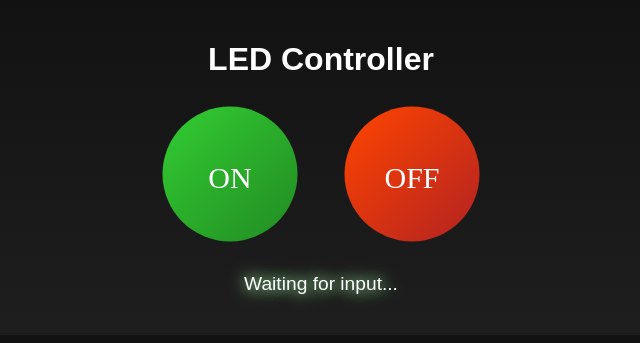
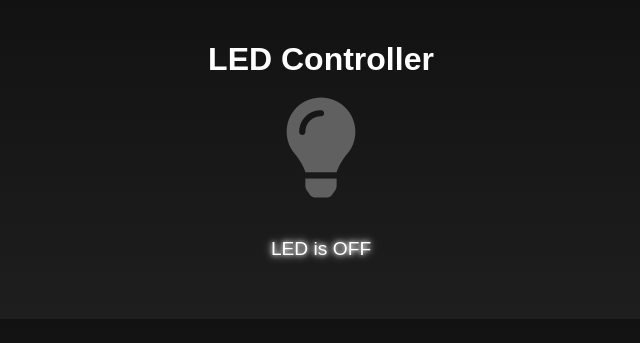
Before and after one commit to ultiblox/SerialCommand, a Flask app: page / in a window 1280 px wide. Shown: the top 343 px of the page, without its empty margins (319-959 px from the left). Run offline with Flask 3, Linux system fonts and the light colour scheme.

Commit message:
Improving design

```diff
--- a/examples/BasicUsage/web/static/style.css
+++ b/examples/BasicUsage/web/static/style.css
@@ -16,32 +16,31 @@ h1 {
     margin-bottom: 20px;
 }
 
-.buttons {
+.toggle {
     display: flex;
-    justify-content: center;
+    flex-direction: column;
+    align-items: center;
     gap: 20px;
     margin: 20px 0;
 }
 
-button {
-    background: none;
-    border: none;
+#lightbulb {
+    font-size: 100px;
     cursor: pointer;
-    outline: none;
+    transition: color 0.3s ease, transform 0.2s ease;
 }
 
-button img {
-    width: 150px;
-    height: 150px;
+#lightbulb.on {
+    color: #FFD700; /* Yellow */
+    transform: scale(1.1);
+}
+
+#lightbulb.off {
+    color: #606060; /* Gray */
+    transform: scale(1);
 }
 
 #result {
-    margin-top: 20px;
     font-size: 1.2em;
-    animation: glow 2s infinite;
+    text-shadow: 0 0 5px #fff, 0 0 10px #fff;
 }
-
-@keyframes glow {
-    0% { text-shadow: 0 0 5px #fff, 0 0 10px #fff; }
-    100% { text-shadow: 0 0 20px #32CD32, 0 0 30px #228B22; }
-}
--- a/examples/BasicUsage/web/templates/index.html
+++ b/examples/BasicUsage/web/templates/index.html
@@ -4,31 +4,46 @@
     <meta charset="UTF-8">
     <meta name="viewport" content="width=device-width, initial-scale=1.0">
     <title>LED Controller</title>
+    <link rel="stylesheet" href="https://cdnjs.cloudflare.com/ajax/libs/font-awesome/6.0.0-beta3/css/all.min.css">
     <link rel="stylesheet" href="static/style.css">
 </head>
 <body>
     <div class="container">
         <h1>LED Controller</h1>
-        <div class="buttons">
-            <button onclick="toggleLed('on')">
-                <img src="static/svg/on_button.svg" alt="Turn ON">
-            </button>
-            <button onclick="toggleLed('off')">
-                <img src="static/svg/off_button.svg" alt="Turn OFF">
-            </button>
+        <div class="toggle">
+            <i id="lightbulb" class="fas fa-lightbulb off" onclick="toggleLed()"></i>
+            <p id="result">LED is OFF</p>
         </div>
-        <p id="result">Waiting for input...</p>
     </div>
 
     <script>
-        async function toggleLed(action) {
+        let isOn = false;
+
+        async function toggleLed() {
+            isOn = !isOn;
+
+            // Update the UI
+            const bulb = document.getElementById("lightbulb");
+            const result = document.getElementById("result");
+            if (isOn) {
+                bulb.classList.remove("off");
+                bulb.classList.add("on");
+                result.textContent = "LED is ON";
+            } else {
+                bulb.classList.remove("on");
+                bulb.classList.add("off");
+                result.textContent = "LED is OFF";
+            }
+
+            // Send the command to the server
+            const action = isOn ? "on" : "off";
             const response = await fetch("/toggle", {
                 method: "POST",
                 headers: { "Content-Type": "application/json" },
                 body: JSON.stringify({ action })
             });
-            const result = await response.json();
-            document.getElementById("result").textContent = result.message;
+            const res = await response.json();
+            console.log(res.message);
         }
     </script>
 </body>
```
